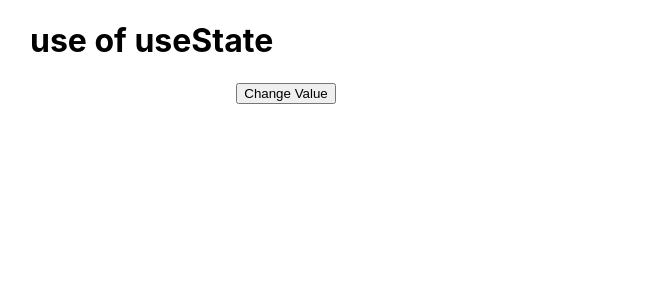
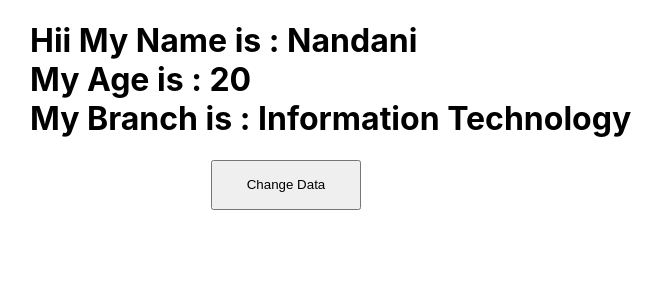
Before and after one commit to Nandaniyadav/Learn-React, a React (Create React App) app: page / in a window 1280 px wide. Shown: the top 300 px of the page, without its empty margins (354-1015 px from the left). Built offline with nearby package versions, Linux system fonts and the light colour scheme.

Commit message:
update code

```diff
--- a/src/App.js
+++ b/src/App.js
@@ -148,20 +148,41 @@
 
 
 
-//////// for Usestate component
+// //////// for Usestate component
+// import React from 'react'
+// import './App.css'
+// import LearnHook from './Use of useState/Usestate'
+
+// const App = () => {
+//   return (
+//     <div className='App'>
+//       <LearnHook/>
+//     </div>
+//   )
+// }
+
+// export default App
+
+
+
+
+///////////////////////////////////////
+/////////For Spread component
+
 import React from 'react'
 import './App.css'
-import LearnHook from './Use of useState/Usestate'
+import Spread from './Use of Spread operator/Spread'
 
 const App = () => {
   return (
     <div className='App'>
-      <LearnHook/>
+      <Spread/>
     </div>
   )
 }
 
 export default App
+
 
 
 
--- /dev/null
+++ b/src/Use of Spread operator/Spread.js
@@ -0,0 +1,36 @@
+import React, { useState } from "react";
+
+const Spread = () => {
+  let bioData = {
+    name: "Nandani",
+    age: 20,
+    Branch: "Information Technology",
+  };
+  const [myData, setMyData] = useState(bioData);
+  const changeData = () => {
+    let newVal = myData;
+    setMyData({ ...myData, name: "Chhavi", Branch: "Computer Science" });
+
+    // if (newVal === bioData) {
+    //   setMyData({ ...myData, age: 67, name: "Chhavi" });
+    // } else {
+    //   setMyData({bioData});
+    // }
+  };
+  return (
+    <div>
+      <h1>
+        Hii My Name is : {myData.name}
+        <br />
+        My Age is : {myData.age}
+        <br />
+        My Branch is : {myData.Branch}
+      </h1>
+      <button onClick={changeData} style={{ height: 50, width: 150 }}>
+        Change Data
+      </button>
+    </div>
+  );
+};
+
+export default Spread;
--- a/src/Use of useState/Usestate.js
+++ b/src/Use of useState/Usestate.js
@@ -1,20 +1,25 @@
 import React, { useState } from "react";
 const LearnHook = () => {
-  const [myValue, setMyValue] = useState("use of useState");
+  const [myValue, setMyValue] = useState("use of useState in React js");
 
   let newval = myValue;
   let changeName = () => {
-    if (myValue === "use of useState") {
-      setMyValue("Learn Hook");
+    if (myValue === "use of useState in React js") {
+      setMyValue("Learn Hook in React js");
     } else {
-      setMyValue("use of useState");
+      setMyValue("use of useState in React js");
     }
   };
 
   return (
     <div>
       <h1>{myValue}</h1>
-      <button onClick={changeName}>Change Value</button>
+      <button
+        onClick={changeName}
+        style={{ height: 50, width: 150, fontSize: 20 }}
+      >
+        Change Value
+      </button>
     </div>
   );
 };
```
